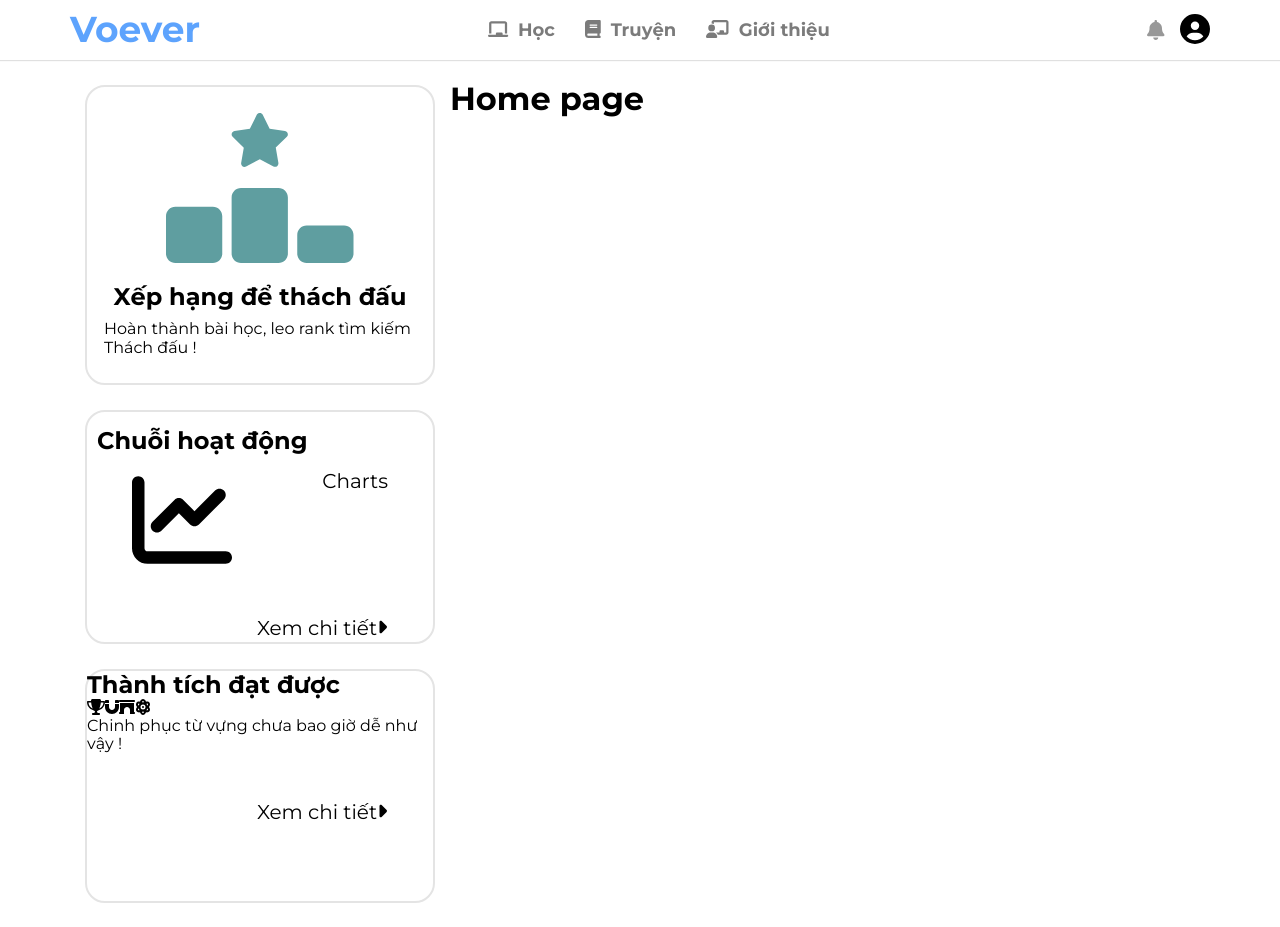
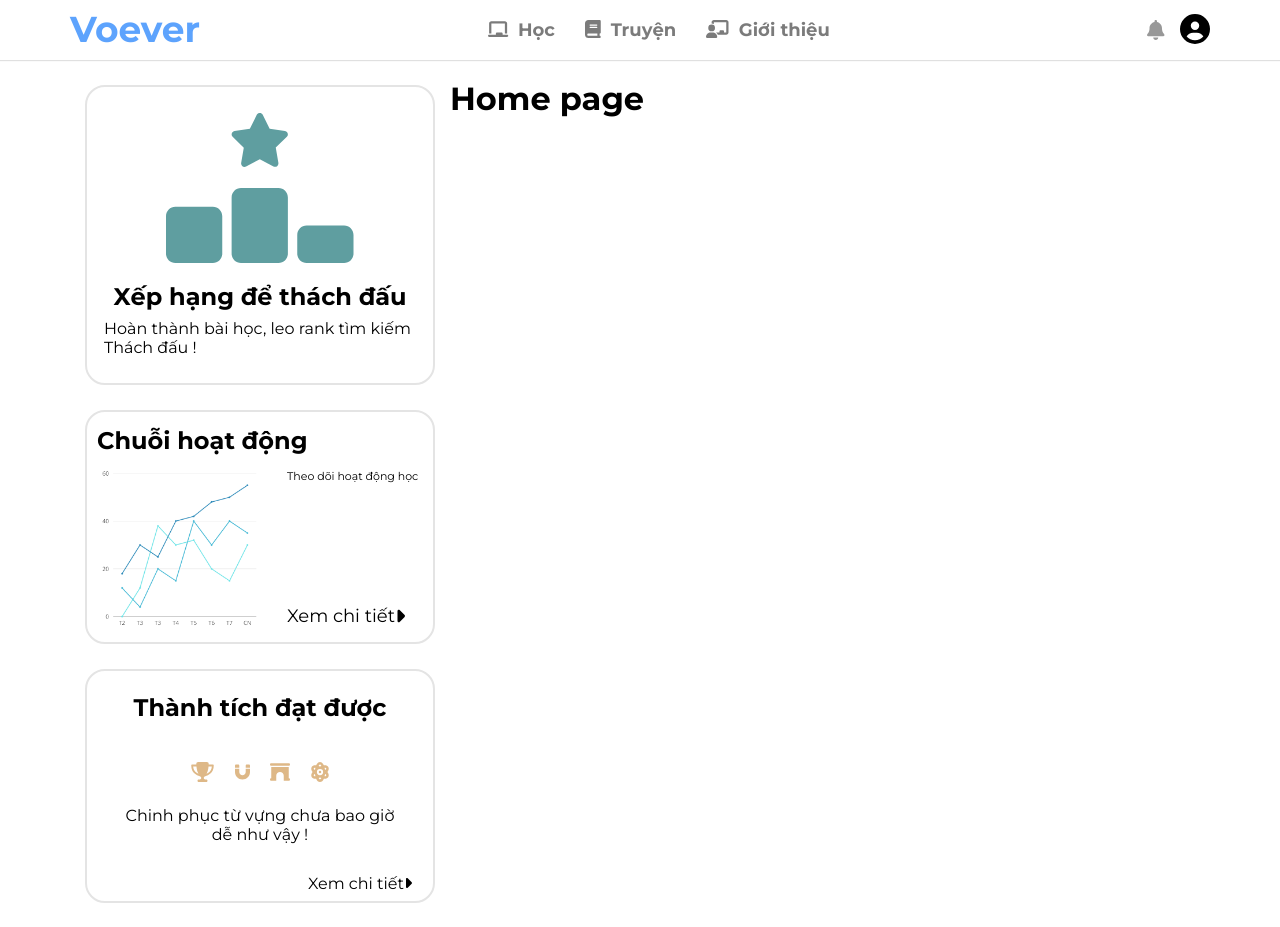
Before and after one commit to Limerence05032002/TiengAnh, a React (Create React App) app: page / in a window 1280 px wide. Shown: the top 927 px of the page. Built offline with nearby package versions, Linux system fonts and the light colour scheme.

Commit message:
Sidebar Phần 1

```diff
--- a/src/components/Layout/DefaultLayout/SideBar/SideBar.module.scss
+++ b/src/components/Layout/DefaultLayout/SideBar/SideBar.module.scss
@@ -36,7 +36,7 @@
     margin-left: 17px;
 }
 // Hoạt động , thành tích đạt được
-.activity, .achievement{
+.activity{
     width: 350px;
     height: 234px;
     border: 2px solid rgb(228, 228, 228);
@@ -69,7 +69,7 @@
 }
 
 .activity_decription{
-    font-size: 20px;
+    font-size: 11px;
 
 }
 
@@ -79,10 +79,9 @@
 }
 
 .more_activity{
-    margin-top: 47px;
-    font-size: 14px;
+    margin-top: -20px;
     display: flex;
-    margin-left: 170px;
+    margin-left: 200px;
 }
 
 .more_text{
@@ -103,3 +102,67 @@
     display: flex;
     justify-content: center;
 }
+.image_chart{
+    width: 156px;
+    /* font-size: large; */
+    height: auto;
+}
+
+/// Achievement
+
+.achievement{
+    width: 350px;
+    height: 234px;
+    border: 2px solid rgb(228, 228, 228);
+    border-radius: 20px;
+    margin-top: 25px;
+    display: flex;
+    /* justify-content: space-around; */
+    flex-direction: column;
+    align-items: center;
+}
+
+.wrapp_achievement {
+    display: flex;
+    flex-direction: column;
+    align-items: center;
+    height: 100%;
+    justify-content: space-around;
+}
+
+.achievement_text {
+    margin: 15px 10px;
+
+}
+
+.wrap_icon{
+    display: flex   ;
+}
+
+.achievement_icon {
+    font-size: 40px;
+    padding: 10px;
+    color: burlywood;
+}
+
+.achievement_decription {
+    /* align-items: center; */
+    text-align: center;
+    padding: 0px 30px;
+
+}
+
+.more_activity_2 {
+    margin-top: 15px;
+    display: flex;
+    margin-left: 200px;
+
+}
+
+.more_text {
+    font-size: large;
+
+}
+.more_icon{
+    font-size: 20px;
+}
--- a/src/components/Layout/DefaultLayout/SideBar/index.js
+++ b/src/components/Layout/DefaultLayout/SideBar/index.js
@@ -2,6 +2,7 @@ import { FontAwesomeIcon } from '@fortawesome/react-fontawesome';
 import { faRankingStar, faTrophy, faChartLine,faCaretRight, faMagnet, faArchway, faAtom} from '@fortawesome/free-solid-svg-icons';
 import classNames from 'classnames/bind'
 import styles from './SideBar.module.scss'
+import chart from '~/image/Chart.png'
 
 const cx = classNames.bind(styles)
 
@@ -20,8 +21,9 @@ function SideBar() {
                 <div className={cx('wrapp_activity')}>
                     <h2 className={cx('activity_text')}>Chuỗi hoạt động</h2>
                     <div className={cx('activity_content')}>
-                        <FontAwesomeIcon className={cx('activity_icon')} icon={faChartLine}/>
-                        <p className={cx('activity_decription')}>Charts</p>
+                        <img className={cx('image_chart')} src={chart}></img>
+
+                        <p className={cx('activity_decription')}>Theo dõi hoạt động học</p>
                     </div>
                     <span className={cx('more_activity')}>
                         <p className={cx('more_text')}>Xem chi tiết </p>
@@ -33,14 +35,16 @@ function SideBar() {
             <div className={cx('achievement')}>
                 <div className={cx('wrapp_achievement')}>
                     <h2 className={cx('achievement_text')}>Thành tích đạt được</h2>
+                    <div className={cx('wrap_icon')}>
                     <FontAwesomeIcon className={cx('achievement_icon')} icon={faTrophy}/>
                     <FontAwesomeIcon className={cx('achievement_icon')} icon={faMagnet}/>
                     <FontAwesomeIcon className={cx('achievement_icon')} icon={faArchway}/>
                     <FontAwesomeIcon className={cx('achievement_icon')} icon={faAtom}/>
+                    </div>
                     <p className={cx('achievement_decription')}>Chinh phục từ vựng chưa bao giờ dễ như vậy !</p>
-                    <span className={cx('more_activity')}>
-                        <p className={cx('more_text')}>Xem chi tiết </p>
-                        <FontAwesomeIcon className={cx('more_icon')} icon={faCaretRight}></FontAwesomeIcon>
+                    <span className={cx('more_activity_2')}>
+                        <p className={cx('more_text_2')}>Xem chi tiết </p>
+                        <FontAwesomeIcon className={cx('more_icon_2')} icon={faCaretRight}></FontAwesomeIcon>
                     </span>
                 </div>
             </div>
```
Also changed, not shown: src/image/Chart.png (added).
